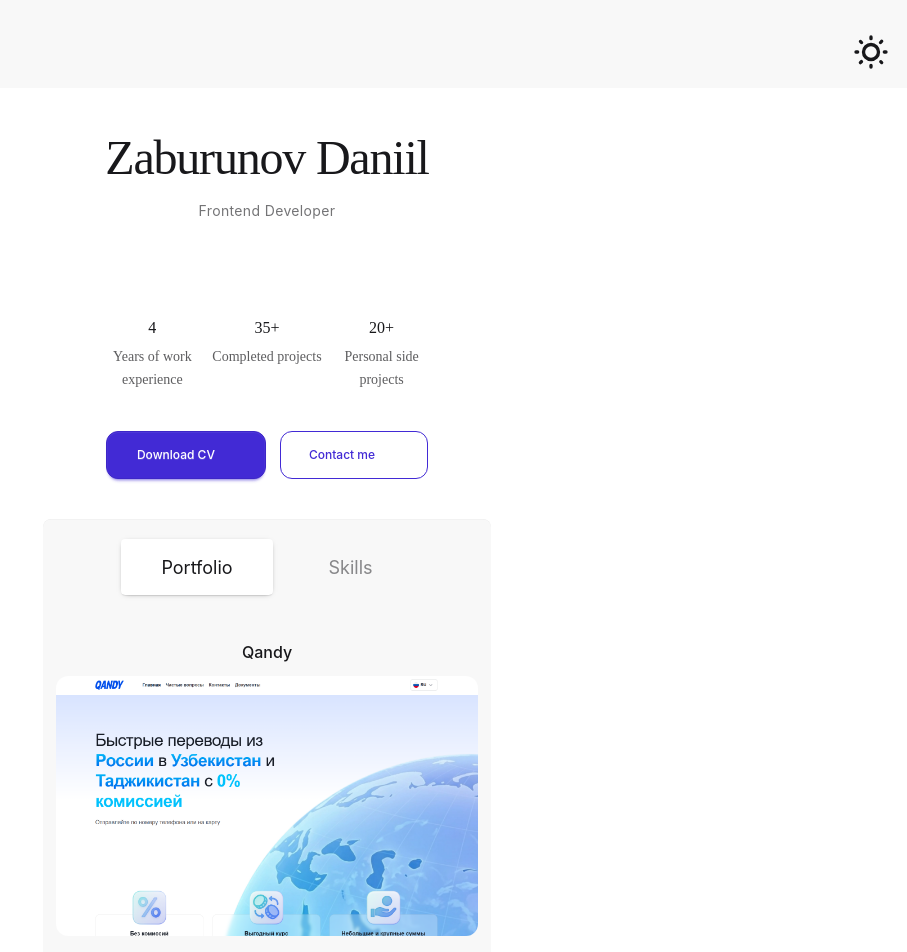
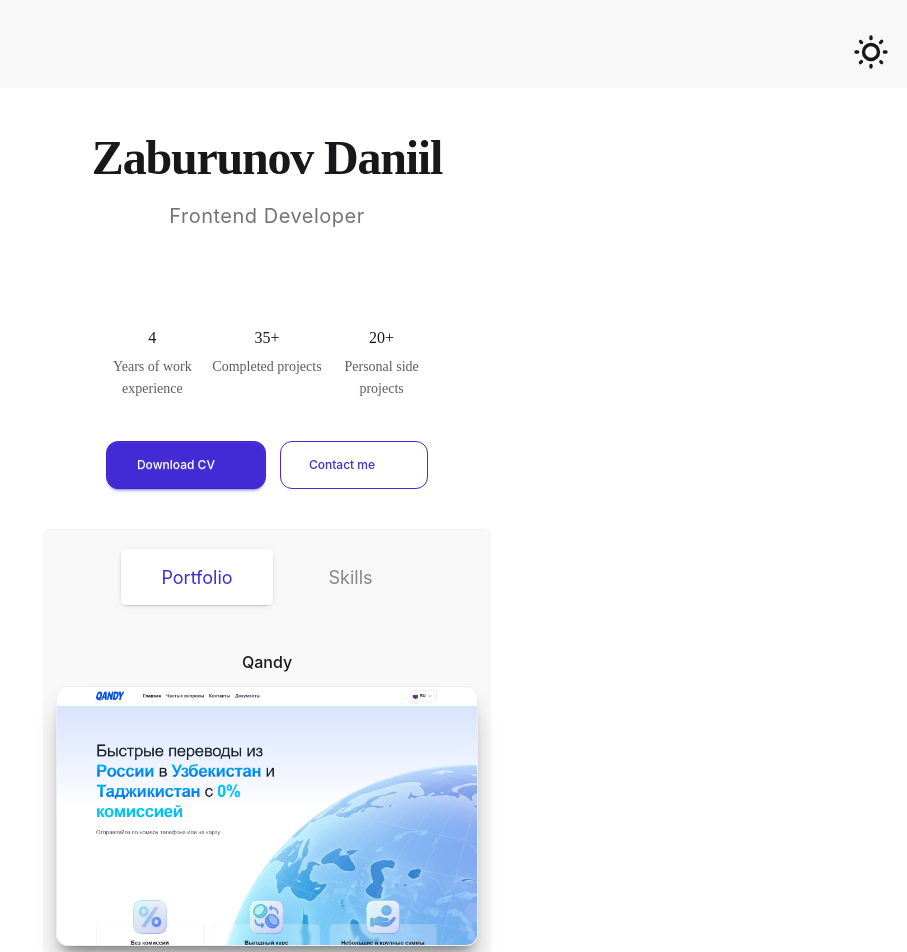
Before and after one commit to milkyaz/portfolio-zab, a Vue app in the folder app/: page / in a window 1280 px wide. Shown: the top 952 px of the page, without its empty margins (373-1280 px from the left). Built offline with nearby package versions, Linux system fonts and the light colour scheme; some icons are missing.

Commit message:
mod-3 update

```diff
--- a/app/src/components/PortfolioItem.vue
+++ b/app/src/components/PortfolioItem.vue
@@ -17,7 +17,7 @@ const { title, image, link } = defineProps<Props>();
 <template>
     <div>
         <h2 class="text-center text-base-content font-medium mb-3">{{ title }}</h2>
-        <div class="w-full h-65 rounded-xl overflow-hidden group">
+        <div class="w-full h-65 rounded-xl overflow-hidden group shadow-xl/30 border border-base-300 ">
             <a :href="link" target="_blank" rel="noopener noreferrer" class="block transition-transform hover:scale-105">
                 <img :src="image" :alt="title" class="w-full h-full object-cover" />
             </a>
--- a/app/src/components/ProfileInfo.vue
+++ b/app/src/components/ProfileInfo.vue
@@ -30,7 +30,7 @@ const social = [
         <div class="flex flex-col items-center gap-10">
             <div>
                 <h1 class="profile-info__title">Zaburunov Daniil</h1>
-                <p class="text-center text-base-content/60 text-sm mt-3 mb-5 leading-relaxed tracking-wide">Frontend Developer</p>
+                <p class="text-center text-base-content/60 text-xl mt-3 mb-5 leading-relaxed tracking-wide">Frontend Developer</p>
                 <div  class="flex flex-row justify-center gap-10">
                   <template v-for="platform in social" :key="platform.key">
                     <a :href="platform.link" target="_blank" rel="noopener noreferrer" class="text-base-content hover:text-primary transition-all duration-300 ease-out hover:scale-110" aria-label="GitHub">
@@ -46,6 +46,6 @@ const social = [
 @reference "@/style.css";
 
 .profile-info__title {
-    @apply font-[--font-poppins] text-4xl md:text-5xl text-base-content font-medium tracking-tight leading-tight;
+    @apply font-[--font-poppins] text-4xl md:text-5xl text-base-content font-bold tracking-tight leading-tight not-italic;
 }
 </style>
--- a/app/src/components/TabSwitch.vue
+++ b/app/src/components/TabSwitch.vue
@@ -5,11 +5,11 @@ import SkillsContent from './SkillsContent.vue';
 
 <template>
     <div class="tabs tabs-xl tabs-box justify-center bg-base-200 px-3 py-3 mx-3 max-w-md">
-        <input type="radio" name="my_tabs_1" class="tab px-10 m-2" aria-label="Portfolio" checked />
+        <input type="radio" name="my_tabs_1" class="tab px-10 m-2 hover:text-primary checked:text-primary checked:bg-base-100" aria-label="Portfolio" checked />
         <div class="tab-content">
             <PortfolioContent />
         </div>
-        <input type="radio" name="my_tabs_1" class="tab px-10 m-2" aria-label="Skills" />
+        <input type="radio" name="my_tabs_1" class="tab px-10 m-2 hover:text-primary checked:text-primary checked:bg-base-100" aria-label="Skills"  />
         <div class="tab-content overflow-hidden">
             <SkillsContent />
         </div>
```
